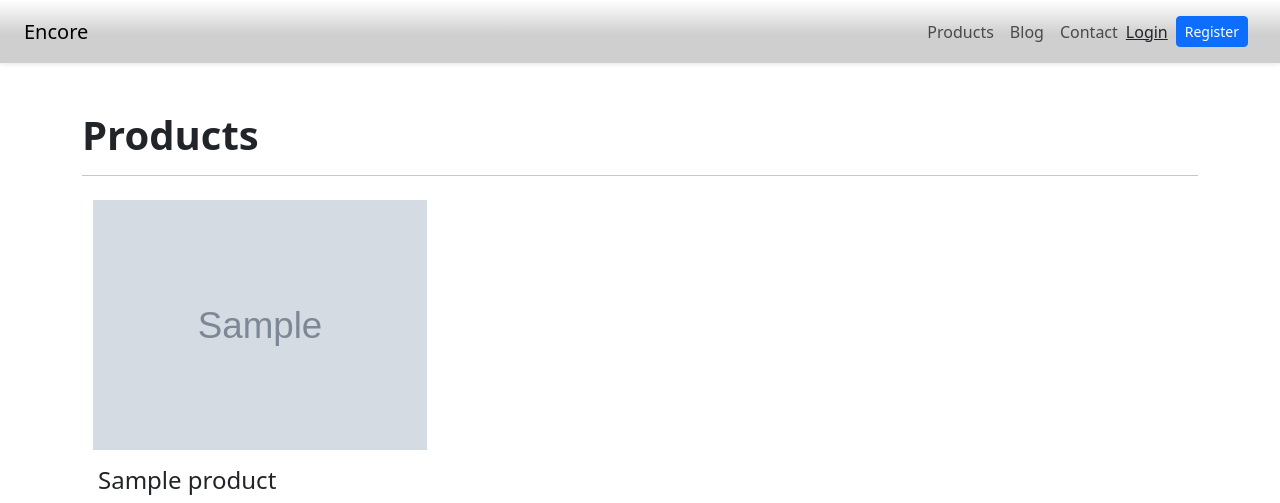
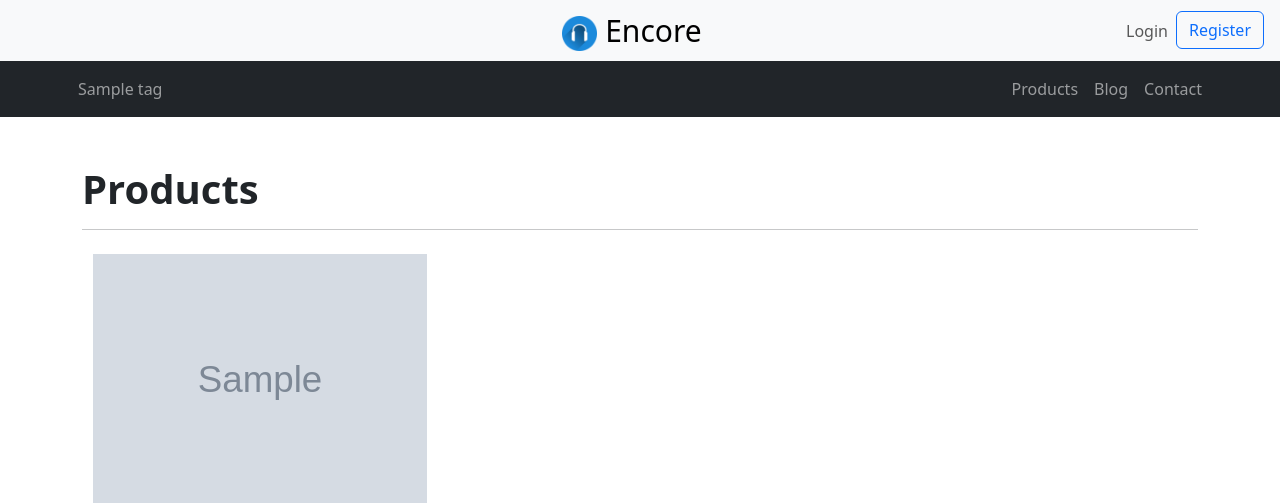
Before and after one commit to willy-peters/Encore, a Django app: page /products in a window 1280 px wide. Shown: the top 503 px of the page. Run offline with Django 3.2, Linux system fonts and the light colour scheme; tables that the repository leaves empty hold one stand-in row (values such as "Sample post"); grey boxes marked "Sample" are stand-in pictures.

Commit message:
Implement context processors for tags, Update navbar and CTA

```diff
--- /dev/null
+++ b/mysite/main/context_processors.py
@@ -0,0 +1,6 @@
+from .models import Tag
+
+# Menu function that returns tags queryset
+def menu(request):
+    nav_tags = Tag.objects.all()[:4]
+    return {'nav_tags': nav_tags,}
--- a/mysite/main/templates/main/includes/navbar.html
+++ b/mysite/main/templates/main/includes/navbar.html
@@ -1,24 +1,54 @@
-<!--Navbar-->
-      <nav
-        class="navbar navbar-expand-sm navbar-light nav-background px-4 shadow-sm sticky-top"
-      >
-        <a class="navbar-brand" href="/">Encore</a>
-        <button
-          class="navbar-toggler"
-          type="button"
-          data-bs-toggle="collapse"
-          data-target="#navbarText"
-          aria-controls="navbarText"
-          aria-expanded="false"
-          aria-label="Toggle navigation"
-        >
+{% load static %}
+
+  <!--Navbar 1-->
+  <nav class="navbar navbar-expand-md navbar-light bg-light">
+    <div class="navbar-collapse collapse w-100 order-1 order-md-0 dual-collapse2">
+      <ul class="navbar-nav me-auto">
+      </ul>
+    </div>
+    <div class="mx-auto order-0">
+      <a class="navbar-brand my-auto" href="/" style="font-size:30px">
+        <img src="{% static "img/logo.png" %}" width="35" height="35" alt="logo"> Encore
+      </a>
+      <button class="navbar-toggler" type="button" data-bs-toggle="collapse" data-target=".dual-collapse2">
         <span class="navbar-toggler-icon"></span>
       </button>
-        <div
-          class="collapse navbar-collapse d-flex justify-content-end"
-          id="navbarText"
-        >
-          <ul class="navbar-nav mr-auto">
+    </div>
+    <div class="navbar-collapse collapse w-100 order-3 dual-collapse2">
+      <ul class="navbar-nav ms-auto">
+        {% if user.is_authenticated %}
+          <li class="nav-item">
+            <a class="nav-link" href="/logout">Logout</a>
+          </li>
+          <li class="nav-item">
+            <a class="btn btn-outline-primary" href=" ">{{user.username|title}}</a>
+          </li>
+        {% else %}
+          <li class="nav-item">
+            <a class="nav-link" href="/login">Login</a>
+          </li>
+          <li class="nav-item">
+             <a class="btn btn-outline-primary me-3" href="/register">Register</a>
+          </li>
+        {% endif %}
+      </ul>
+    </div>
+  </nav>
+
+  <!--Navbar 2-->
+  <div class="container-fluid sticky-top bg-dark">
+    <nav class="container navbar navbar-expand-md navbar-dark">
+      <div class="navbar-collapse collapse w-100 order-1 order-md-0 dual-collapse2">
+        <ul class="navbar-nav me-auto">
+          {% for tag in nav_tags %}
+            <li class="nav-item">
+              <a class="nav-link" href="/blog/{{ tag.tag_slug }}">{{ tag.tag_name}}</a>
+            </li>
+          {% endfor %}
+        </ul>
+      </div>
+      <div class="navbar-collapse collapse w-100 order-3 dual-collapse2">
+        <ul class="navbar-nav ms-auto">
           <li class="nav-item">
             <a class="nav-link" href="/products">Products</a>
           </li>
@@ -26,15 +56,9 @@
             <a class="nav-link" href="/blog/articles">Blog</a>
           </li>
           <li class="nav-item">
-              <a class="nav-link" href="#">Contact</a>
+            <a class="nav-link" href=" ">Contact</a>
           </li>
         </ul>
-          {% if user.is_authenticated %}
-            <a class="text-dark" href="/logout">Logout</a>
-            <a href="" class="btn btn-sm btn-outline-primary m-2"> {{ user.username | title }} </a>
-          {% else %}
-            <a class="text-dark" href="/login">Login</a>
-            <a class="btn btn-sm btn-primary m-2"  href="/register">Register</a>
-          {% endif %}
       </div>
     </nav>
+  </div>
--- a/mysite/mysite/settings.py
+++ b/mysite/mysite/settings.py
@@ -106,6 +106,7 @@ TEMPLATES = [
                 'django.template.context_processors.request',
                 'django.contrib.auth.context_processors.auth',
                 'django.contrib.messages.context_processors.messages',
+                'main.context_processors.menu',
             ],
         },
     },
--- a/mysite/requirements.txt
+++ /dev/null
@@ -1,6 +0,0 @@
-Django==2.1.15
-django-crispy-forms==1.9.2
-django-tinymce4-lite==1.8.0
-jsmin==3.0.1
-Pillow==8.4.0
-pytz==2026.2
--- a/requirements.txt
+++ b/requirements.txt
@@ -1,4 +1,6 @@
 Django==2.1.15
 django-crispy-forms==1.9.2
+django-tinymce4-lite==1.8.0
+jsmin==3.0.1
 Pillow==8.4.0
 pytz==2026.2
```
Also changed, not shown: mysite/main/templates/main/home.html (+59 -9 lines). Lines whose indentation alone changed are shown as unchanged.
